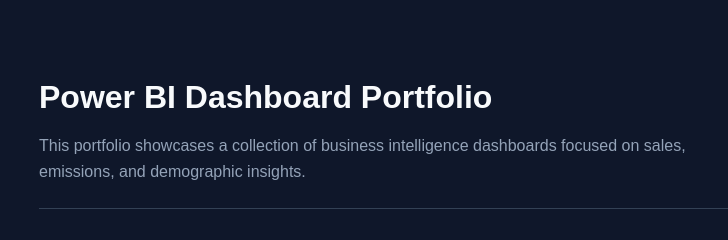
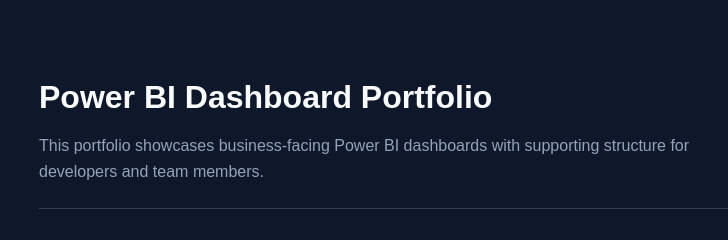
Before and after one commit to avne41/powerbi-dashboard-portfolio, a plain HTML site: page index.html in a window 1280 px wide. Shown: the top 240 px of the page, 51-779 px from the left. Drawn offline with Linux system fonts and the light colour scheme.

Commit message:
Update documentaitons with proper instructions for the users

```diff
--- a/index.html
+++ b/index.html
@@ -98,7 +98,7 @@
   <div class="container">
     <section class="hero">
       <h1>Power BI Dashboard Portfolio</h1>
-      <p>This portfolio showcases a collection of business intelligence dashboards focused on sales, emissions, and demographic insights.</p>
+      <p>This portfolio showcases business-facing Power BI dashboards with supporting structure for developers and team members.</p>
     </section>
 
     <section class="matrix" aria-labelledby="skills-heading">
```
Also changed, not shown: 8 other files.
